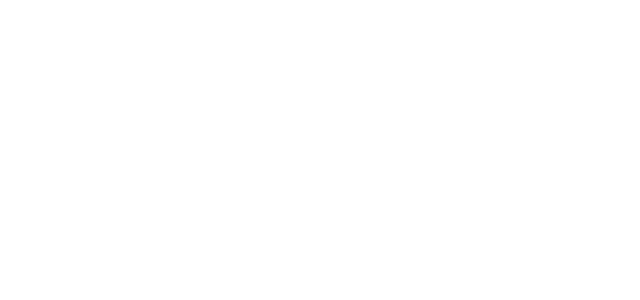
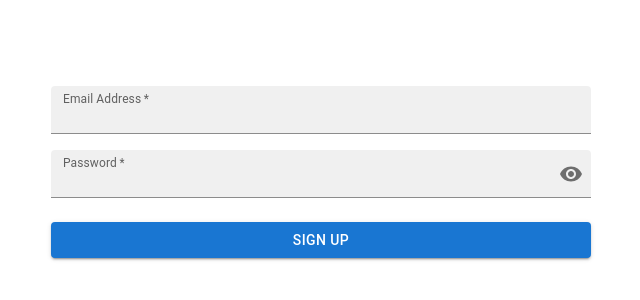
Before and after one commit to sazzad47/loan-app-server, a React (Create React App) app in the folder frontend/: page /admin/login in a window 1280 px wide. Before the commit this address had no page. Shown: the part 228-528 px from the top of the page, without its empty margins (327-967 px from the left). Built offline with nearby package versions, Linux system fonts and the light colour scheme.

Commit message:
Finalized on admin page

```diff
--- a/frontend/src/Admin.js
+++ b/frontend/src/Admin.js
@@ -32,6 +32,7 @@ import LetterSelect from './components/admin/LetterSelect';
 import Paper from '@mui/material/Paper';
 import Navigation from './components/admin/Navigation';
 import { useNavigate } from 'react-router-dom';
+import { BASE_URL } from './config';
 
 const style = {
     position: 'absolute',
@@ -103,9 +104,10 @@ const Admin = () => {
     };
 
     const saveDispute = letters => {
-        const url = 'http://localhost:5000/dispute';
+        const url = BASE_URL + '/dispute';
         const formData = new FormData();
-        formData.append('user_id', selectedUser.id);
+        // formData.append('user_id', selectedUser.id);
+        formData.append('email', selectedUser.email);
         formData.append('credit_report', creditReport);
 
         formData.append('reason', reason);
--- a/frontend/src/App.jsx
+++ b/frontend/src/App.jsx
@@ -2,7 +2,9 @@ import PageTabs from './Tabs';
 import Admin from './Admin';
 import UsersList from './components/admin/UsersList';
 import DisputesPage from './components/admin/DisputesPage';
+import AdminLogin from './components/admin/AdminLogin';
 import { BrowserRouter, Routes, Route } from 'react-router-dom';
+import PrivateRoute from './PrivateRoute';
 
 function App() {
     return (
@@ -11,11 +13,17 @@ function App() {
                 <Routes>
                     <Route path="/">
                         <Route index element={<PageTabs />} />
-                        <Route path="admin">
-                            <Route index element={<Admin />} />
-                            <Route path="users" element={<UsersList />} />
-                            <Route path='disputes' element={<DisputesPage />} />
+                        <Route path="/admin" element={<PrivateRoute />}>
+                            <Route path="/admin">
+                                <Route index element={<Admin />} />
+                                <Route path="users" element={<UsersList />} />
+                                <Route
+                                    path="disputes"
+                                    element={<DisputesPage />}
+                                />
+                            </Route>
                         </Route>
+                            <Route path="admin/login" element={<AdminLogin />} />
                     </Route>
                 </Routes>
             </BrowserRouter>
--- /dev/null
+++ b/frontend/src/PrivateRoute.jsx
@@ -0,0 +1,17 @@
+import React from 'react'
+import { useSelector } from 'react-redux';
+import { Navigate, Outlet, useNavigate } from 'react-router-dom';
+
+const PrivateRoute = () => {
+    const {email}= useSelector(store=>store.auth)
+    const navigate = useNavigate()
+
+  if(email==="admin@gmail.com"){
+    return <Outlet/>
+  }else{
+    return <Navigate to='/admin/login'/>
+  }
+
+}
+
+export default PrivateRoute
--- /dev/null
+++ b/frontend/src/components/admin/AdminLogin.jsx
@@ -0,0 +1,154 @@
+import React, { useState , useEffect} from 'react';
+import {
+    Box,
+    Button,
+    InputAdornment,
+    Grid,
+    TextField,
+    IconButton,
+} from '@mui/material';
+import * as yup from 'yup';
+import Visibility from "@mui/icons-material/Visibility";
+import VisibilityOff from "@mui/icons-material/VisibilityOff";
+import { FormikProvider, useFormik } from 'formik';
+import { login } from '../../state/features/Auth/authActions';
+import { useDispatch, useSelector } from 'react-redux';
+import { useNavigate } from 'react-router-dom';
+
+const initialValues = {
+    email: '',
+    password: '',
+    password2: '',
+};
+
+const userSchema = yup.object().shape({
+    email: yup
+        .string()
+        .email('Invalid email')
+        .required('This field is required!'),
+    password: yup.string().required('This field is required!'),
+});
+
+const AdminLogin = () => {
+    const [showPassword, setShowPassword] = useState(false);
+    const dispatch=useDispatch()
+    const navigate = useNavigate()
+    const {email} = useSelector((store)=>store.auth)
+
+    const formik = useFormik({
+        initialValues,
+        validationSchema: userSchema,
+        onSubmit(values) {
+            const {email, password} = values
+            console.log({email,password});
+            //dispatch
+            dispatch(login({email, password}))
+        },
+    });
+
+    const { getFieldProps, touched, errors, handleSubmit } = formik;
+
+    const handleMouseDownPassword = (event) => {
+        event.preventDefault();
+      };
+
+    const handleClickShowPassword = () => setShowPassword((show) => !show);
+
+    useEffect(()=>{
+        if(email === "admin@gmail.com"){
+            navigate("/admin")
+        }
+    })
+    return (
+        <Box
+            sx={{
+                width: '100vw',
+                height: '100vh',
+                display: 'flex',
+                alignItems: 'center',
+                justifyContent: 'center',
+            }}
+        >
+            <Box>
+                <FormikProvider value={formik}>
+                    <Box component="form" onSubmit={handleSubmit}>
+                        <Grid container spacing={2}>
+                            <Grid item xs={12}>
+                                <TextField
+                                    InputLabelProps={{
+                                        shrink: true,
+                                    }}
+                                    required
+                                    fullWidth
+                                    id="email"
+                                    label="Email Address"
+                                    autoComplete="email"
+                                    variant="filled"
+                                    size="small"
+                                    {...getFieldProps('email')}
+                                    error={!!!!touched.email && !!errors.email}
+                                    helperText={touched.email && errors.email}
+                                />
+                            </Grid>
+                            <Grid item xs={12}>
+                                <TextField
+                                    InputLabelProps={{
+                                        shrink: true,
+                                    }}
+                                    required
+                                    fullWidth
+                                    label="Password"
+                                    id="password"
+                                    autoComplete="new-password"
+                                    variant="filled"
+                                    size="small"
+                                    type={showPassword ? 'text' : 'password'}
+                                    {...getFieldProps('password')}
+                                    error={
+                                        !!!!touched.password &&
+                                        !!errors.password
+                                    }
+                                    helperText={
+                                        touched.password && errors.password
+                                    }
+                                    InputProps={{
+                                        endAdornment: (
+                                            <InputAdornment position="end">
+                                                <IconButton
+                                                    aria-label="toggle password visibility"
+                                                    onClick={
+                                                        handleClickShowPassword
+                                                    }
+                                                    onMouseDown={
+                                                        handleMouseDownPassword
+                                                    }
+                                                    edge="end"
+                                                >
+                                                    {showPassword ? (
+                                                        <VisibilityOff />
+                                                    ) : (
+                                                        <Visibility />
+                                                    )}
+                                                </IconButton>
+                                            </InputAdornment>
+                                        ),
+                                    }}
+                                />
+                            </Grid>
+                        </Grid>
+                        <Button
+                            type="submit"
+                            fullWidth
+                            variant="contained"
+                            sx={{ mt: 3, mb: 2 }}
+                        >
+                            Sign Up
+                        </Button>
+                    </Box>
+                </FormikProvider>
+            </Box>
+        </Box>
+    );
+};
+
+export default AdminLogin;
--- a/frontend/src/components/admin/RichTextModal.jsx
+++ b/frontend/src/components/admin/RichTextModal.jsx
@@ -23,7 +23,8 @@ const modalStyle = {
     transform: 'translate(-50%, -50%)',
     overflow:'scroll',
     height:'100%',
-    display:'block'
+    display:'block',
+    width: 1050,
 };
 
 const RichTextModal = ({ open, handleClose, content }) => {
--- a/frontend/src/components/admin/UserSelect.jsx
+++ b/frontend/src/components/admin/UserSelect.jsx
@@ -1,6 +1,7 @@
 import React, { useEffect, useState } from 'react';
 import { TextField, Autocomplete, Button, Stack } from '@mui/material';
 import AddUserModal from './AddUserModal';
+import { BASE_URL } from '../../config';
 
 const UsersSelect = ({ value, setSelectedUser }) => {
     const [users, setUsers] = useState([]);
@@ -10,7 +11,7 @@ const UsersSelect = ({ value, setSelectedUser }) => {
     const handleModalClose = () => setOpen(false);
 
     useEffect(() => {
-        const url = 'http://localhost:5000/user';
+        const url = BASE_URL + '/user';
         fetch(url)
             .then(res => res.json())
             .then(data => {
--- a/frontend/src/components/admin/UsersList.jsx
+++ b/frontend/src/components/admin/UsersList.jsx
@@ -10,6 +10,7 @@ import {
 } from '@mui/material';
 import Paper from '@mui/material/Paper';
 import Navigation from './Navigation';
+import { BASE_URL } from '../../config';
 
 const UsersList = () => {
     const [users, setUsers] = useState([]);
@@ -17,7 +18,7 @@ const UsersList = () => {
     const [fetchError, setFetchError] = useState(false);
 
     useEffect(() => {
-        const url = 'http://localhost:5000/user';
+        const url = BASE_URL + '/user';;
         setLoading(true);
         fetch(url)
             .then(res => res.json())
--- /dev/null
+++ b/frontend/src/config.js
@@ -0,0 +1 @@
+export const BASE_URL = "http://localhost:5000";
```
Also changed, not shown: frontend/src/components/admin/DisputesPage.jsx (+25 -13 lines), 75 other files (tests, documents, lock files or other folders).
